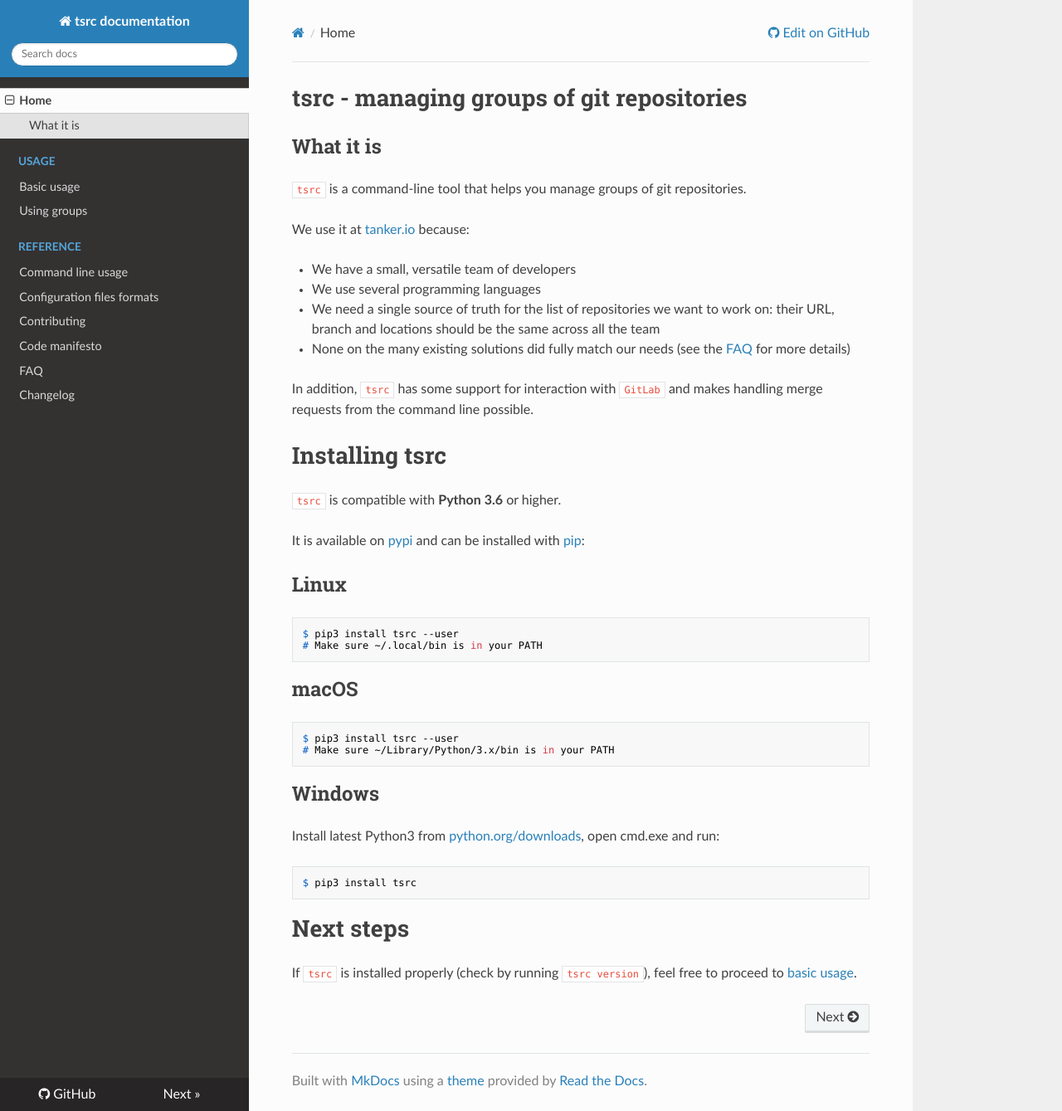
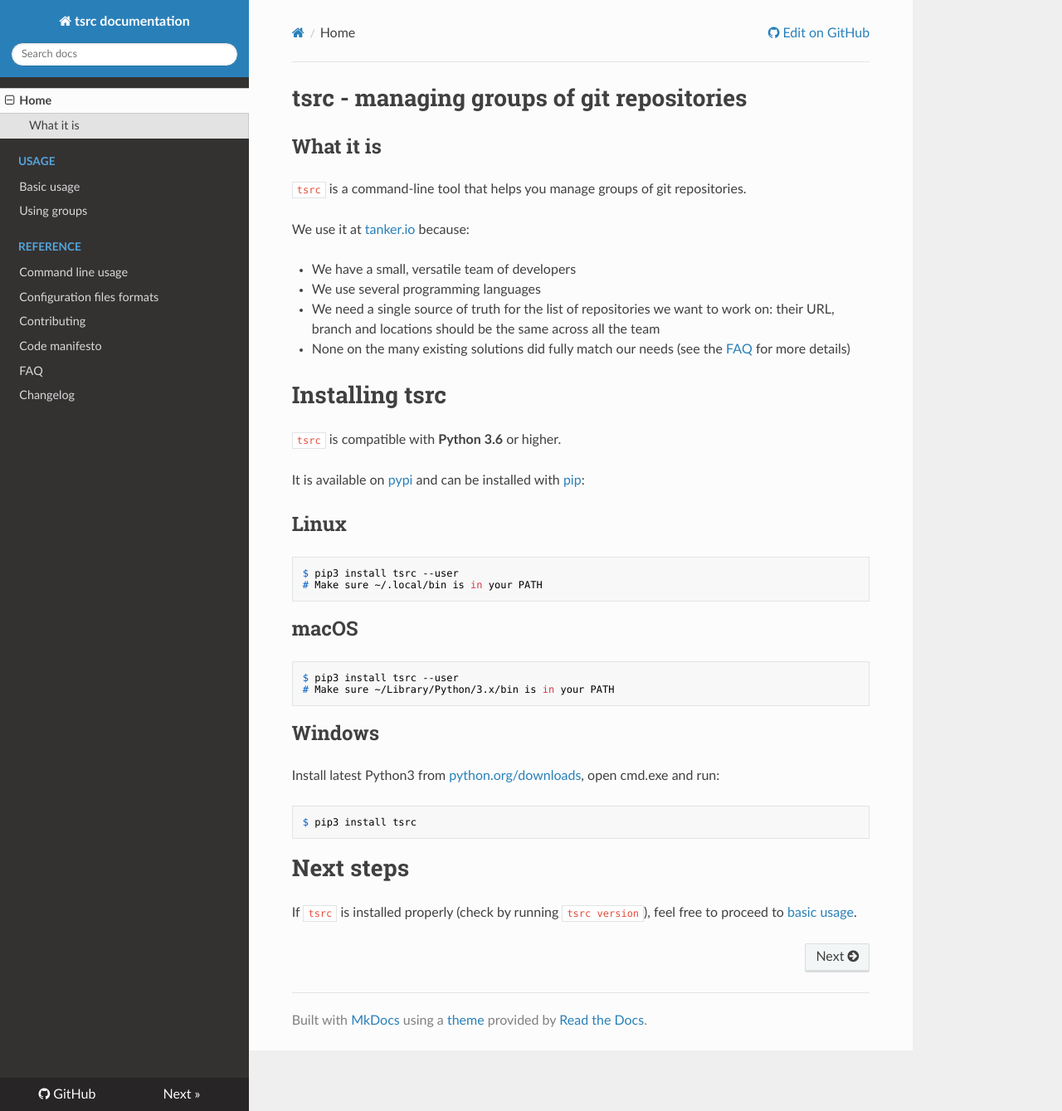
Before and after one commit to your-tools/tsrc, an MkDocs documentation site: the page built from docs/index.md, in a window 1280 px wide and 1339 px high. Shown: the whole window at 83% size. Built offline with MkDocs 1.6.1, drawn with Linux system fonts in a browser that asks for light colours; nearby versions of some CDN libraries.

Commit message:
doc: tsrc no longer does review automation

```diff
--- a/docs/index.md
+++ b/docs/index.md
@@ -12,9 +12,6 @@
   on: their URL, branch and locations should be the same across all the team
 * None on the many existing solutions did fully match our needs
   (see the [FAQ](faq.md) for more details)
-
-In addition, `tsrc` has some support for interaction with `GitLab` and makes
-handling merge requests from the command line possible.
 
 # Installing tsrc
 
```
